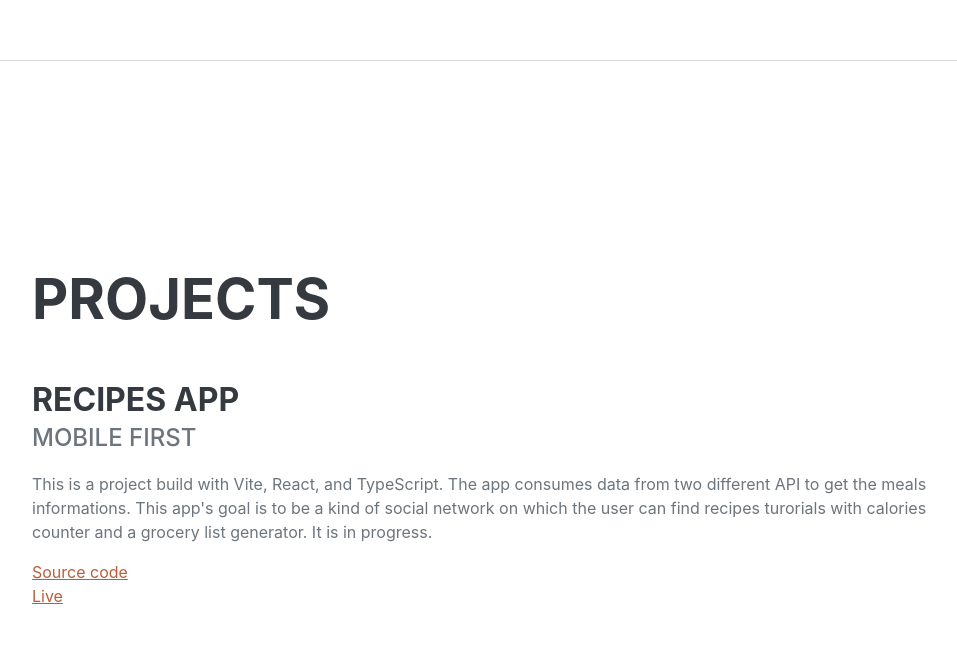
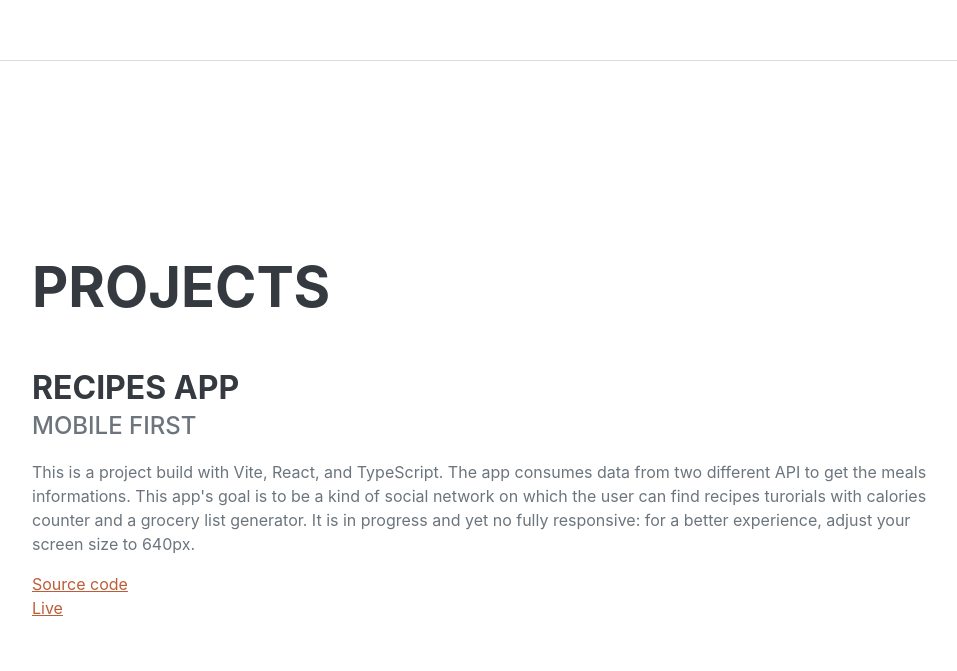
Before and after one commit to andersonfpcorrea/cv-andersonfpcorrea, a plain HTML site: page index.html in a window 1280 px wide. Shown: the part 3524-4195 px from the top of the page, without its empty margins (288-1245 px from the left). Drawn offline with nearby package versions, Linux system fonts and the light colour scheme; a web font is replaced by a local one.

Commit message:
feat: adjust project description

```diff
--- a/index.html
+++ b/index.html
@@ -307,7 +307,9 @@
                 app consumes data from two different API to get the meals
                 informations. This app's goal is to be a kind of social network
                 on which the user can find recipes turorials with calories
-                counter and a grocery list generator. It is in progress.
+                counter and a grocery list generator. It is in progress and yet
+                no fully responsive: for a better experience, adjust your screen
+                size to 640px.
               </p>
               <span class="text-primary"
                 ><a
```
